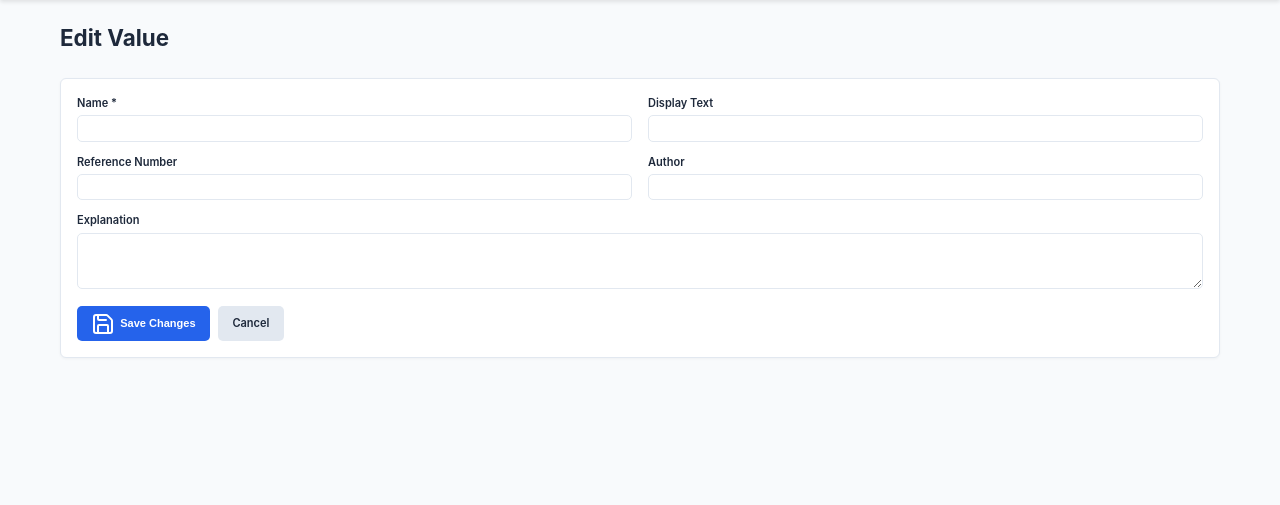
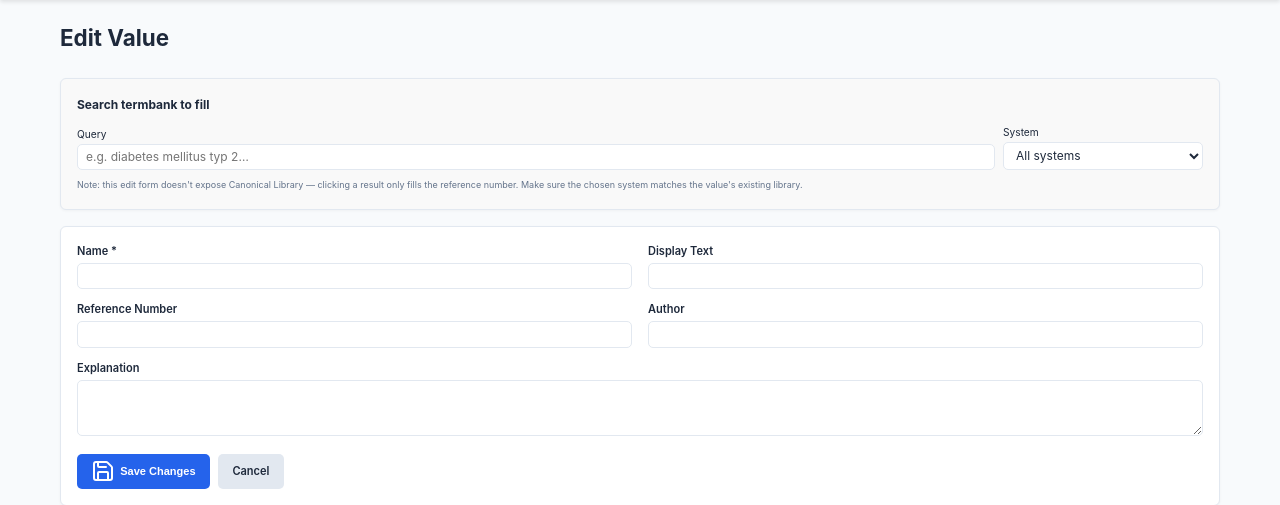
Before and after one commit to profingvar/plan.pdhc, a Flask app: template planp/app/templates/values/edit.html in a window 1280 px wide. Shown: the part 42-547 px from the top of the page. Run offline with Flask 3, Linux system fonts and the light colour scheme; the template is opened without the code that fills it, so the values that code supplies are empty; parts of the project's set-up code (start-up, migrations or seed data) failed here and were passed over.

Commit message:
plan.pdhc: click-to-fill termbank search widget on Concept and Value forms
Implements platform-plan step 0.2.e (the optional one). When authoring a
Concept or ValueCatalog row, a "Search termbank to fill" card sits at
the top of the form. The user types — debounced 300 ms — and the JS
calls the same-origin /api/v1/termbank/search proxy. Click a result and
the form's name, canonical_lib (matched by canonical_lib_name) and
canonical_refnumber fields populate. Pre-existing values in the name
field are preserved (we never clobber what the user typed).

- static/js/termbank_search_picker.js: debounced search, result list,
  click handler, visual flash on populated fields. Reads the system
  options off the page's canonical_lib <select> when present so the
  filter dropdown stays in sync; falls back to the five hard-coded
  termbank systems on forms that don't expose that select (values/edit).

- templates/concepts/{create,edit}.html: widget HTML at top of form;
  scripts block loads the JS via {{ super() }} (so the existing
  agentation bundle from base.html still loads).
- templates/values/{create,edit}.html: same. The edit form has a small
  caveat note since it doesn't let you change canonical_lib.

Note: the slider-preview block in concepts/{create,edit}.html still
uses {% block extra_scripts %}, which base.html doesn't define — that's
a pre-existing latent bug (the slider preview never actually renders);
left untouched here, separate ticket.

Co-Authored-By: Claude Opus 4.7 <noreply@anthropic.com>

```diff
--- /dev/null
+++ b/planp/app/static/js/termbank_search_picker.js
@@ -0,0 +1,173 @@
+/* termbank_search_picker.js — click-to-fill search widget for the
+ * Concept and ValueCatalog create/edit forms.
+ *
+ * Auto-binds to any element with class "termbank-search-picker" and
+ * these data attributes:
+ *   data-name-input    — DOM id of the form's name field (display)
+ *   data-system-select — DOM id of the canonical_lib <select>
+ *   data-code-input    — DOM id of the canonical_refnumber <input>
+ *
+ * The widget reads system options from the named canonical_lib select,
+ * so it stays in sync with whatever CanonicalLib rows the page renders.
+ *
+ * Calls /api/v1/termbank/search and on click populates the form fields.
+ */
+(function () {
+  function escapeHtml(s) {
+    return String(s == null ? "" : s)
+      .replace(/&/g, "&amp;").replace(/</g, "&lt;").replace(/>/g, "&gt;")
+      .replace(/"/g, "&quot;").replace(/'/g, "&#39;");
+  }
+
+  function debounce(fn, ms) {
+    var t;
+    return function () {
+      var args = arguments, ctx = this;
+      clearTimeout(t);
+      t = setTimeout(function () { fn.apply(ctx, args); }, ms);
+    };
+  }
+
+  // Fallback list of termbank systems when no canonical_lib <select> is
+  // exposed on the page (e.g. on edit forms that don't let you change
+  // the library). Keep in sync with the seed migration's CANONICAL_LIBS.
+  var FALLBACK_SYSTEMS = ["loinc", "socialstyrelsen", "icd10", "atc", "snomed"];
+
+  function buildSystemSelect(panel, libSelect) {
+    var sysSelect = panel.querySelector("[data-termbank-system]");
+    sysSelect.innerHTML = '<option value="">All systems</option>';
+    var names = [];
+    if (libSelect) {
+      Array.prototype.forEach.call(libSelect.options, function (opt) {
+        if (!opt.value) return;
+        var name = (opt.textContent || "").trim();
+        if (name) names.push(name);
+      });
+    } else {
+      names = FALLBACK_SYSTEMS.slice();
+    }
+    names.forEach(function (name) {
+      var o = document.createElement("option");
+      o.value = name;
+      o.textContent = name;
+      sysSelect.appendChild(o);
+    });
+  }
+
+  function applyResult(panel, result) {
+    var nameId = panel.getAttribute("data-name-input");
+    var sysId = panel.getAttribute("data-system-select");
+    var codeId = panel.getAttribute("data-code-input");
+
+    var nameInput = nameId ? document.getElementById(nameId) : null;
+    var libSelect = sysId ? document.getElementById(sysId) : null;
+    var codeInput = codeId ? document.getElementById(codeId) : null;
+
+    if (codeInput) codeInput.value = result.code || "";
+
+    if (libSelect) {
+      // Match by option text (= canonical_lib_name on server)
+      Array.prototype.forEach.call(libSelect.options, function (opt) {
+        if ((opt.textContent || "").trim() === result.system) {
+          libSelect.value = opt.value;
+        }
+      });
+    }
+
+    if (nameInput && !nameInput.value.trim() && result.display) {
+      nameInput.value = result.display;
+    }
+
+    // Visual feedback — flash the affected fields
+    [nameInput, libSelect, codeInput].forEach(function (el) {
+      if (!el) return;
+      var prev = el.style.backgroundColor;
+      el.style.backgroundColor = "#fff8c5";
+      setTimeout(function () { el.style.backgroundColor = prev; }, 600);
+    });
+  }
+
+  function renderResults(panel, body) {
+    var box = panel.querySelector("[data-termbank-results]");
+    if (!body || body.error) {
+      box.innerHTML =
+        '<p style="color:var(--text-muted);font-style:italic;">' +
+        "Termbank unavailable." +
+        "</p>";
+      return;
+    }
+    var results = body.results || [];
+    if (!results.length) {
+      box.innerHTML =
+        '<p style="color:var(--text-muted);font-style:italic;">' +
+        "No matches." + "</p>";
+      return;
+    }
+
+    var html = '<ul class="termbank-results-list" style="list-style:none;padding:0;margin:0;border:1px solid var(--border-color, #ddd);border-radius:4px;max-height:240px;overflow-y:auto;">';
+    results.forEach(function (r, i) {
+      html +=
+        '<li style="padding:0.4rem 0.6rem;border-bottom:1px solid #eee;cursor:pointer;display:flex;justify-content:space-between;gap:0.5rem;"' +
+        ' data-result-index="' + i + '">' +
+        '<span><strong>' + escapeHtml(r.display || "") + "</strong>" +
+        '<br><code style="font-size:0.8em;color:var(--text-muted);">' +
+        escapeHtml(r.system || "") + ":" + escapeHtml(r.code || "") + "</code></span>" +
+        '<span style="font-size:0.75em;color:var(--text-muted);align-self:center;">' +
+        escapeHtml(r.status || "") + "</span>" +
+        "</li>";
+    });
+    html += "</ul>";
+    box.innerHTML = html;
+
+    Array.prototype.forEach.call(box.querySelectorAll("[data-result-index]"), function (li) {
+      li.addEventListener("click", function () {
+        var idx = parseInt(li.getAttribute("data-result-index"), 10);
+        applyResult(panel, results[idx]);
+      });
+      li.addEventListener("mouseover", function () {
+        li.style.backgroundColor = "#f5f5f5";
+      });
+      li.addEventListener("mouseout", function () {
+        li.style.backgroundColor = "";
+      });
+    });
+  }
+
+  function bind(panel) {
+    var qInput = panel.querySelector("[data-termbank-q]");
+    var sysSelect = panel.querySelector("[data-termbank-system]");
+    var libSelectId = panel.getAttribute("data-system-select");
+    var libSelect = libSelectId ? document.getElementById(libSelectId) : null;
+
+    buildSystemSelect(panel, libSelect);
+
+    function search() {
+      var q = (qInput.value || "").trim();
+      var sys = sysSelect.value;
+      if (q.length < 2) {
+        panel.querySelector("[data-termbank-results]").innerHTML = "";
+        return;
+      }
+      var url = "/api/v1/termbank/search?q=" + encodeURIComponent(q) + "&limit=10";
+      if (sys) url += "&system=" + encodeURIComponent(sys);
+      fetch(url)
+        .then(function (r) { return r.ok ? r.json() : { error: "http_" + r.status, results: [] }; })
+        .then(function (body) { renderResults(panel, body); })
+        .catch(function () { renderResults(panel, { error: "unreachable", results: [] }); });
+    }
+
+    var debounced = debounce(search, 300);
+    qInput.addEventListener("input", debounced);
+    sysSelect.addEventListener("change", search);
+  }
+
+  function init() {
+    document.querySelectorAll(".termbank-search-picker").forEach(bind);
+  }
+
+  if (document.readyState === "loading") {
+    document.addEventListener("DOMContentLoaded", init);
+  } else {
+    init();
+  }
+})();
--- a/planp/app/templates/values/edit.html
+++ b/planp/app/templates/values/edit.html
@@ -4,6 +4,27 @@
 {% block content %}
 <div class="page-header">
   <h1>Edit Value</h1>
+</div>
+
+<div class="card termbank-search-picker"
+     data-name-input="value_name"
+     data-code-input="canonical_refnumber"
+     style="background:#f9f9f9; margin-bottom:1rem;">
+  <h4 style="margin:0 0 0.5rem 0;">Search termbank to fill</h4>
+  <div style="display:flex; gap:0.5rem; align-items:flex-end;">
+    <div style="flex:1;">
+      <label style="font-size:0.85em;">Query</label>
+      <input type="text" data-termbank-q class="form-control" placeholder="e.g. diabetes mellitus typ 2…">
+    </div>
+    <div style="width:200px;">
+      <label style="font-size:0.85em;">System</label>
+      <select data-termbank-system class="form-control"></select>
+    </div>
+  </div>
+  <div data-termbank-results style="margin-top:0.5rem;"></div>
+  <p style="font-size:0.75em;color:var(--text-muted);margin-top:0.5rem;">
+    Note: this edit form doesn't expose Canonical Library — clicking a result only fills the reference number. Make sure the chosen system matches the value's existing library.
+  </p>
 </div>
 
 <div class="card">
@@ -42,3 +63,8 @@
   </form>
 </div>
 {% endblock %}
+
+{% block scripts %}
+  {{ super() }}
+  <script src="{{ url_for('static', filename='js/termbank_search_picker.js') }}"></script>
+{% endblock %}
```
Also changed, not shown: planp/app/templates/concepts/create.html (+24 -0 lines), planp/app/templates/concepts/edit.html (+24 -0 lines), planp/app/templates/values/create.html (+24 -0 lines).
